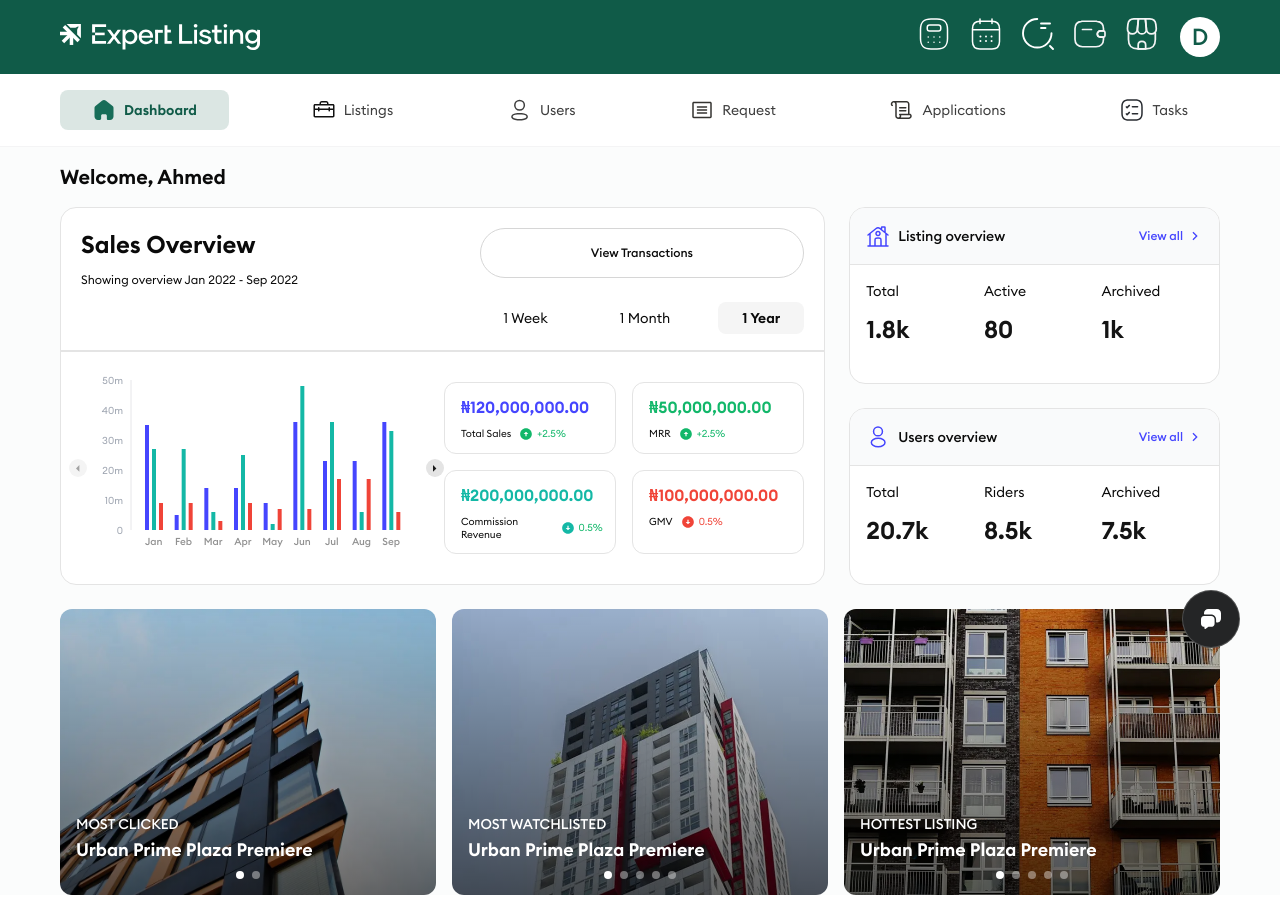
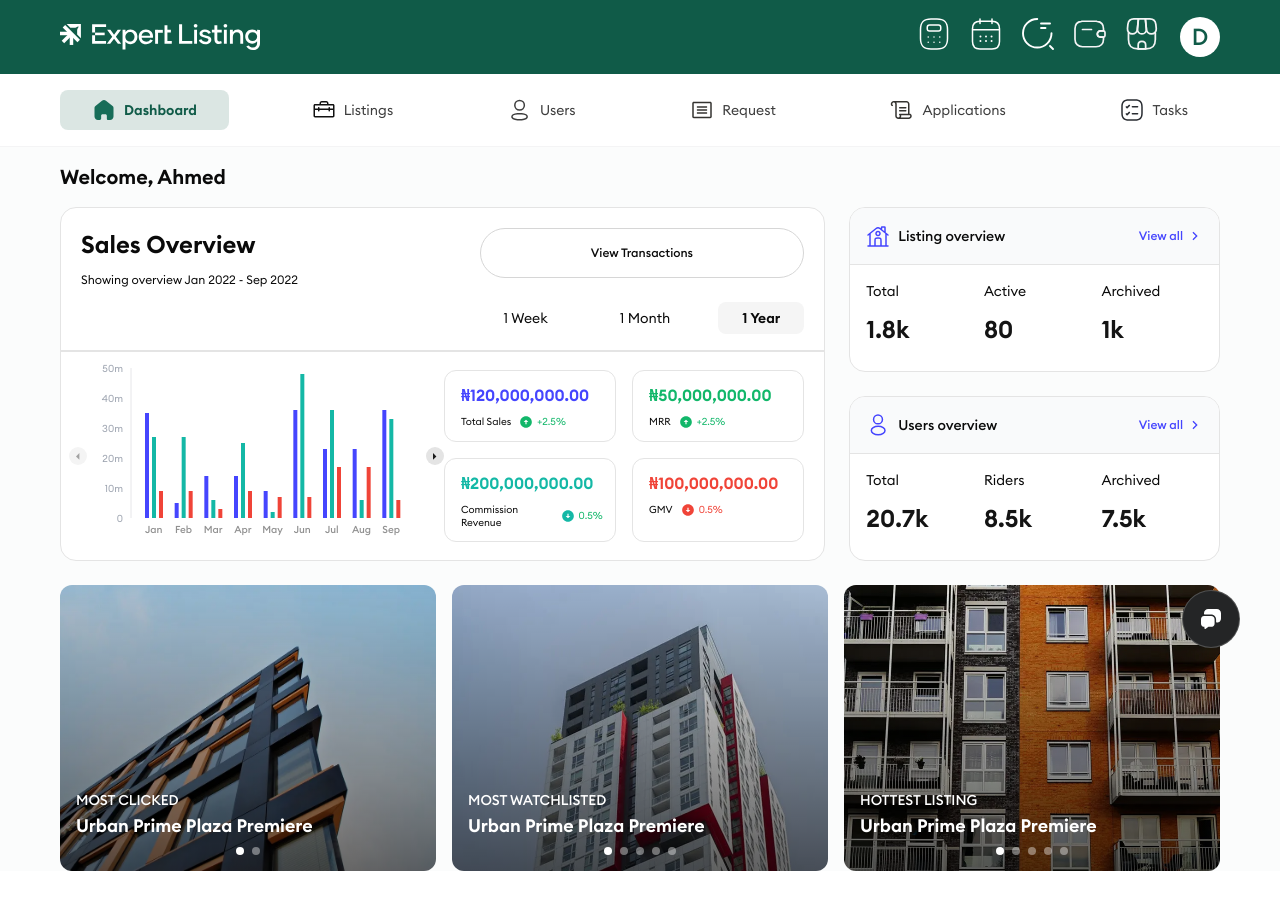
Before and after one commit to Gab-codes/proptech-dashboard, a React (Vite) app: page / in a window 1280 px wide. After the commit the page ends 895 px from the top, so only its background shows below. Built offline with nearby package versions, Linux system fonts and the light colour scheme; a web font is replaced by a local one.

Commit message:
update readme

```diff
--- a/src/components/sales-overview.tsx
+++ b/src/components/sales-overview.tsx
@@ -68,7 +68,7 @@ const SalesOverview = () => {
       <div className="border border-card-border w-full" />
 
       {/* bottom content  */}
-      <div className="px-2 lg:ps-2 lg:pe-5 py-4 flex flex-col lg:flex-row items-center justify-between gap-6 lg:gap-0">
+      <div className="px-2 lg:ps-2 lg:pe-5 py-1 flex flex-col lg:flex-row items-center justify-between gap-6 lg:gap-0">
         <SalesBarChart />
 
         <div className="grid grid-cols-1 sm:grid-cols-2 gap-4 w-full lg:w-auto">
```
Also changed, not shown: 1 other file (tests, documents, lock files or other folders).
